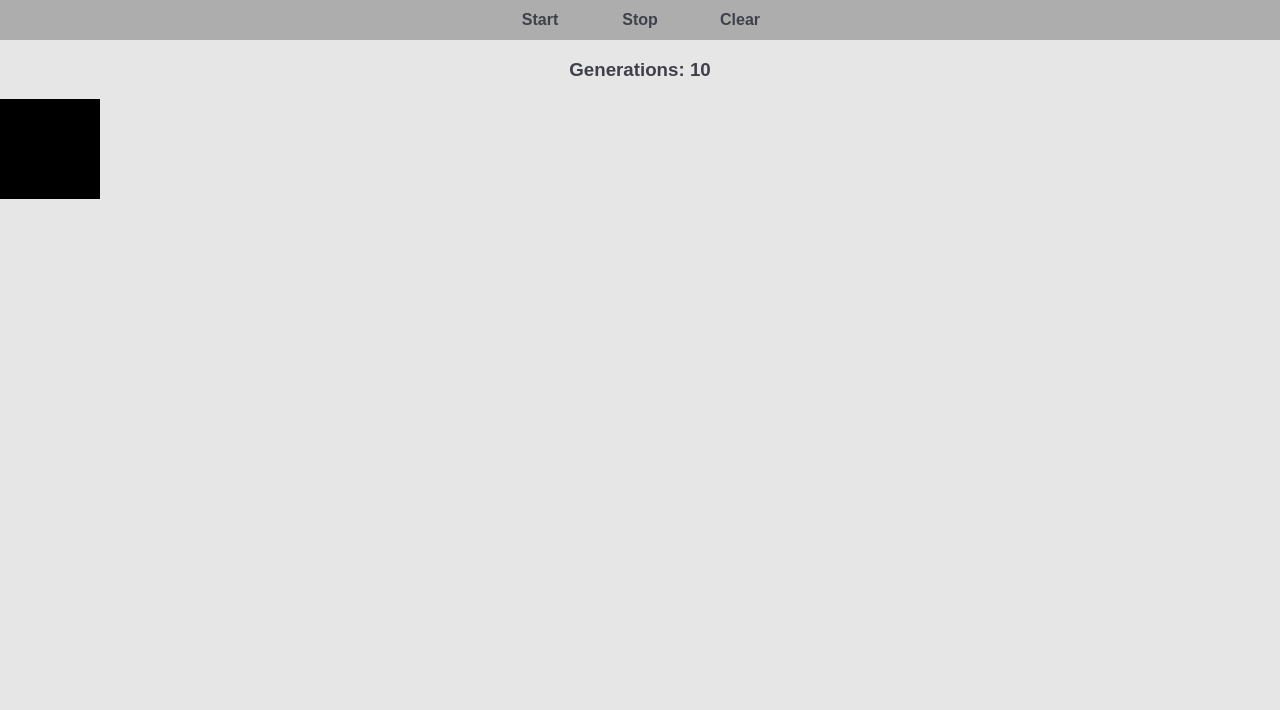
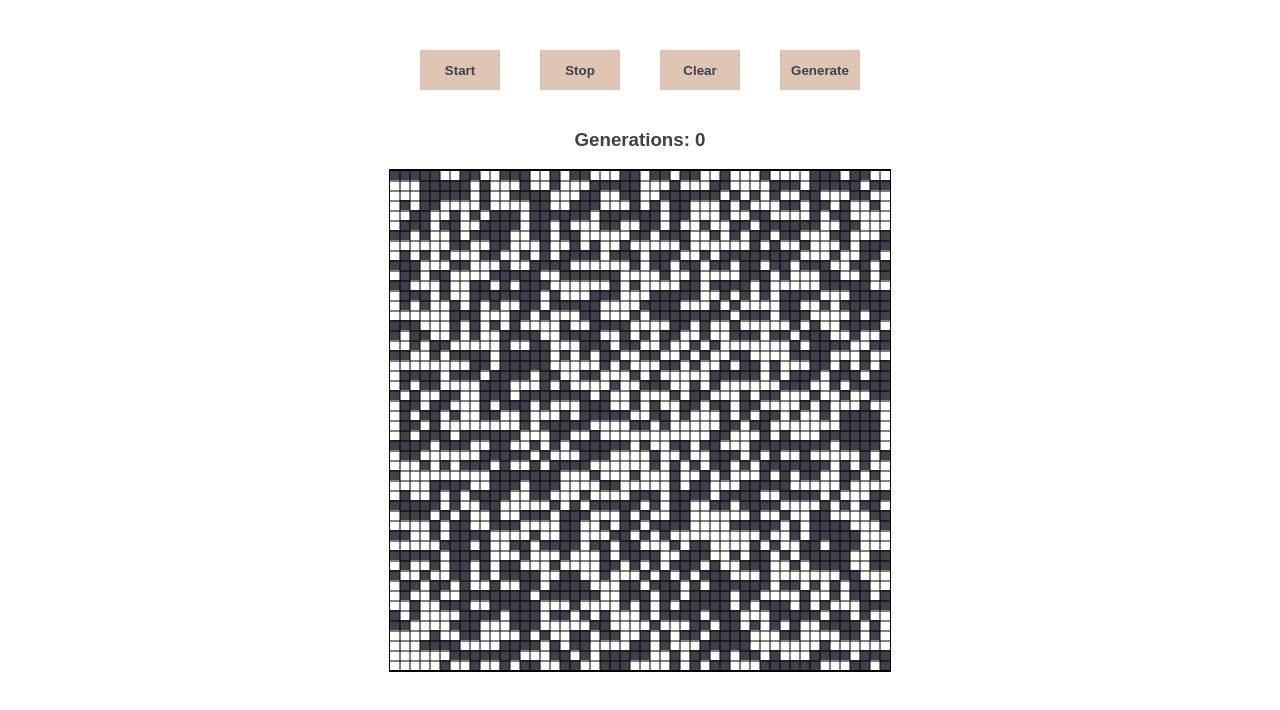
Before and after one commit to akoskoc/Game-of-life, a React app in the folder gof/: page / in a window 1280 px wide. Built offline with nearby package versions, Linux system fonts and the light colour scheme.

Commit message:
rerendering with react 10000 times: 78791.4 ms 74476.3 ms 72101.2 ms

```diff
--- /dev/null
+++ b/gof/src/actions/provideActionCreators.js
@@ -0,0 +1,6 @@
+export function generate(game) {
+    return {
+        type: "GENERATE_BOARD",
+        payload: game
+    }
+}
--- a/gof/src/components/canvas.js
+++ b/gof/src/components/canvas.js
@@ -1,8 +1,5 @@
-import React from 'react';
-
-
-
-
+import React from 'react'
+import { connect } from "react-redux"
 
 
 class CanvasComponent extends React.Component {
@@ -12,21 +9,75 @@ class CanvasComponent extends React.Component {
     }
 
     canvasDraw() {
-        var c = this.refs.canv.getContext("2d")
-        c.fillRect(0,0, 100, 100);
+        var canvas = this.refs.canv,
+            c = this.refs.canv.getContext("2d"),
+            cellSize = this.props.game.cellSize,
+            boardX = this.props.game.boardX,
+            boardY = this.props.game.boardY,
+            gameState = this.props.game.gameState,
+            i
+
+        canvas.width = boardX * cellSize
+        canvas.height = boardY * cellSize
+
+        for(i = 0; i < boardX; i += 1) {
+            gameState.push([])
+            for(var k = 0; k < boardY; k += 1) {
+                gameState[i].push(Math.floor(Math.random() * 2))
+            }
+        }
+        c.fillStyle = "#3F404A";
+        for(i = 0; i < gameState.length; i += 1) {
+            for(k = 0; k < gameState[i].length; k += 1) {
+                if(gameState[i][k] === 1) {
+                    c.fillRect(i * cellSize, k * cellSize, cellSize, cellSize)
+                }
+            }
+        }
+    }
+
+
+    /* NEED CLEARUP */
+    componentDidUpdate() {
+        var canvas = this.refs.canv,
+            c = this.refs.canv.getContext("2d"),
+            cellSize = this.props.game.cellSize,
+            boardX = this.props.game.boardX,
+            boardY = this.props.game.boardY,
+            gameState = this.props.game.gameState,
+            i,
+            k
+
+        for(i = 0; i < gameState.length; i += 1) {
+            for(k = 0; k < gameState[i].length; k += 1) {
+
+                if(gameState[i][k] === 1) {
+                    c.fillStyle = "#3F404A";
+                    c.fillRect(i * cellSize, k * cellSize, cellSize, cellSize)
+                } else {
+                    c.fillStyle = "#ffffff";
+                    c.fillRect(i * cellSize, k * cellSize, cellSize, cellSize)
+                }
+            }
+        }
     }
 
     render() {
         return(
             <div>
-                <h3>Generations: <span ref="Generations">10</span></h3>
-                <canvas ref="canv"></canvas>
+                <h3>Generations: <span ref="Generations">{this.props.game.generation}</span></h3>
+                <canvas ref="canv">
+                </canvas>
             </div>
         )
     }
 
 }
 
+function mapStateToProps(state) {
+    return state
+}
 
 
-export default CanvasComponent
+
+export default connect(mapStateToProps)(CanvasComponent)
--- /dev/null
+++ b/gof/src/components/controllers.js
@@ -0,0 +1,33 @@
+import React from "react"
+import { connect } from "react-redux"
+import { bindActionCreators } from "redux"
+
+/* Generate */
+import { generate } from "./../actions/provideActionCreators"
+
+class Controllers extends React.Component {
+    componentDidMount() {
+        //setInterval(() => this.props.generate(this.props.game), 0)
+
+    }
+    componentDidUpdate() {
+    }
+    render() {
+        return(
+            <div className="controllers">
+                <button>Start</button>
+                <button>Stop</button>
+                <button>Clear</button>
+                <button onClick={() => this.props.generate(this.props.game)}>Generate</button>
+            </div>
+        )
+    }
+}
+function mapStateToProps(state) {
+    return state
+}
+function mapDispatchToProps(dispatch) {
+    return bindActionCreators({generate}, dispatch)
+}
+
+export default connect(mapStateToProps, mapDispatchToProps)(Controllers)
--- /dev/null
+++ b/gof/src/components/grid.js
@@ -0,0 +1,48 @@
+import React from 'react'
+
+class Grid extends React.Component {
+
+    componentDidMount() {
+        this.canvasDraw()
+    }
+
+    canvasDraw() {
+
+        var canvas = this.refs.canv,
+            c = this.refs.canv.getContext("2d"),
+            cellSize = this.props.game.cellSize,
+            boardX = this.props.game.boardX,
+            boardY = this.props.game.boardY,
+            i
+
+        canvas.width = boardX * cellSize
+        canvas.height = boardY * cellSize
+
+        for(i = cellSize; i < boardX * cellSize; i += cellSize) {
+            c.beginPath();
+            c.moveTo(0, i);
+            c.lineTo(boardX * cellSize, i);
+            c.stroke();
+        }
+        for(i = cellSize; i < boardY * cellSize; i += cellSize) {
+            c.beginPath();
+            c.moveTo(i, 0);
+            c.lineTo(i, boardY * cellSize);
+            c.stroke();
+        }
+    }
+
+    render() {
+    /* Not logging when generate happens :)
+    , might now update if if set new height and width  :| */
+        console.log("please dont log this")
+        return(
+            <div>
+                <canvas ref="canv" className="grid"></canvas>
+            </div>
+        )
+    }
+
+}
+
+export default Grid
--- a/gof/src/components/nav.js
+++ /dev/null
@@ -1,20 +0,0 @@
-import React from "react"
-
-class NavComponent extends React.Component {
-
-    render() {
-        return(
-            <header>
-                <nav>
-                    <ul>
-                        <li>Start</li>
-                        <li>Stop</li>
-                        <li>Clear</li>
-                    </ul>
-                </nav>
-            </header>
-        )
-    }
-}
-
-export default NavComponent
--- /dev/null
+++ b/gof/src/data/game.js
@@ -0,0 +1,7 @@
+export default {
+    boardX: 50,
+    boardY: 50,
+    generation: 0,
+    gameState: [],
+    cellSize: 10,
+}
--- a/gof/src/index.js
+++ b/gof/src/index.js
@@ -1,18 +1,29 @@
 import React from 'react';
 import ReactDOM from 'react-dom';
+import { Provider } from "react-redux"
+import { createStore } from "redux"
 import "./styles/main.css"
 
 /* Components */
 import CanvasComponent from "./components/canvas"
-import NavComponent from "./components/nav"
+import Controllers from "./components/controllers"
+/* Grid */
+import Grid from "./components/grid"
 
+
+/* Reducers */
+import reducers from "./reducers/provideReducers"
+
+/* Store */
+const store = createStore(reducers)
 
 class App extends React.Component {
     render() {
         return(
             <div>
-                <NavComponent />
+                <Controllers />
                 <CanvasComponent />
+                <Grid game={store.getState().game}/>
             </div>
         )
     }
@@ -21,6 +32,8 @@ class App extends React.Component {
 
 
 ReactDOM.render(
-  <App />,
+    <Provider store={store}>
+      <App />
+    </Provider>,
   document.getElementById('root')
 );
--- /dev/null
+++ b/gof/src/reducers/provideReducers.js
@@ -0,0 +1,28 @@
+import { combineReducers } from 'redux'
+
+import game from "./../data/game"
+
+
+export default combineReducers({
+    game: reducer
+})
+
+function reducer(state = game, action) {
+    if(action.payload) {
+        if(action.payload.generation === 10000) {
+            console.log(performance.now())
+        }
+    }
+    switch(action.type) {
+        case "GENERATE_BOARD":
+            return Object.assign({}, action.payload, {
+                gameState: action.payload.gameState.map((row) => {
+                    return row.map((cell) => Math.floor(Math.random() * 2))
+                }),
+                generation: action.payload.generation + 1
+            })
+            break
+        default:
+            return state
+    }
+}
--- a/gof/src/styles/main.sass
+++ b/gof/src/styles/main.sass
@@ -1,50 +1,66 @@
 $dark-blue: #26628A
 $light-blue: #6BC5D3
-$light: #e6e6e6
+$light: #dec5b3
 $dark: #3F404A
-$orange: #F15942
+$brown: #77533a
 
 body
     font-family: "arial"
-    background-color: $light
     margin: 0
 
-    /* Header */
-    header
+    /* Controllers */
+    .controllers
+        margin-top: 30px
         text-align: center
-        *
-            padding: 0
-            margin: 0
-        ul
-            display: flex
-            justify-content: center
+        button
+            color: $dark
+            background-color: $light
+            font-weight: 600
+            border: none
+            margin: 20px
+            width: 80px
             height: 40px
-            list-style: none
-            background-color: rgba(#000000, 0.25)
+            position: relative
+        button::after, button::before
+            position: absolute
+            content: ""
+            height: 0px
+            width: 0px
+            top: 0
+            left: 0
             box-sizing: border-box
-            li
-                color: $dark
-                width: 100px
-                font-weight: 600
-                line-height: 40px
-                text-align: center
-                transition: background-color 0.3s
-                box-sizing: border-box
-                position: relative
-            li::after
-                position: absolute
-                content: ""
-                background: $dark
-                width: 0px
-                height: 3px
-                left: 0
-                top: 37px
-                transition: 0.3s
-            li:hover::after
-                width: 100%
-            li:hover
-                cursor: pointer
-                background-color: $orange
+        button::after
+            transition: height 150ms 150ms, width 150ms
+        button::before
+            transition: width 150ms 150ms, height 150ms
+        button:hover::before
+            height: 100%
+            width: 100%
+            border-bottom: 2px solid $brown
+            border-left: 2px solid $brown
+        button:hover::after
+            height: 100%
+            width: 100%
+            border-top: 2px solid $brown
+            border-right: 2px solid $brown
+        button:hover
+            cursor: pointer
+        button:active
+            background-color: #c7a891
+
+    .grid
+        position: absolute
+        background-color: transparent
+        top: 170px
+        left: 50%
+        transform: translate(-50%,0)
+
+    canvas
+        display: block
+        border: 1px solid black
+        margin: 0 auto
+
+
     h3
         text-align: center
         color: $dark
```
Also changed, not shown: gof/src/styles/main.css, 1 other file.
